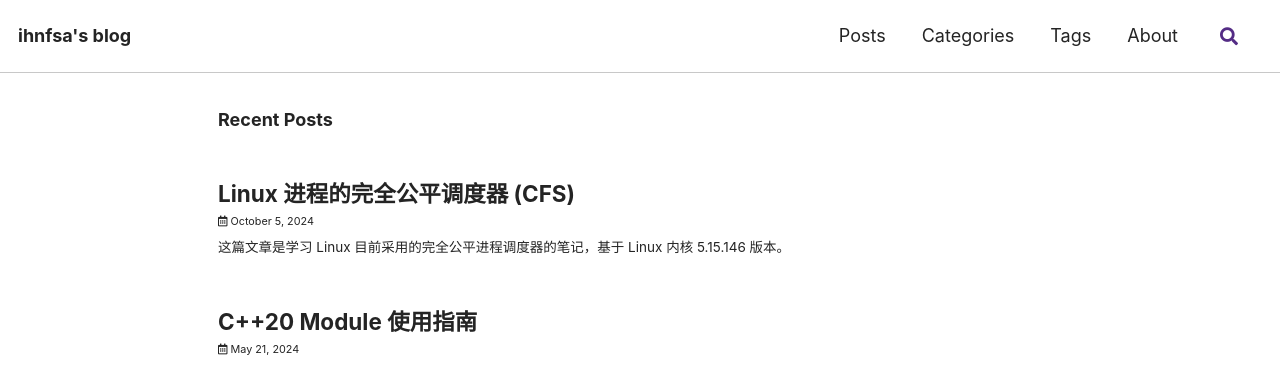
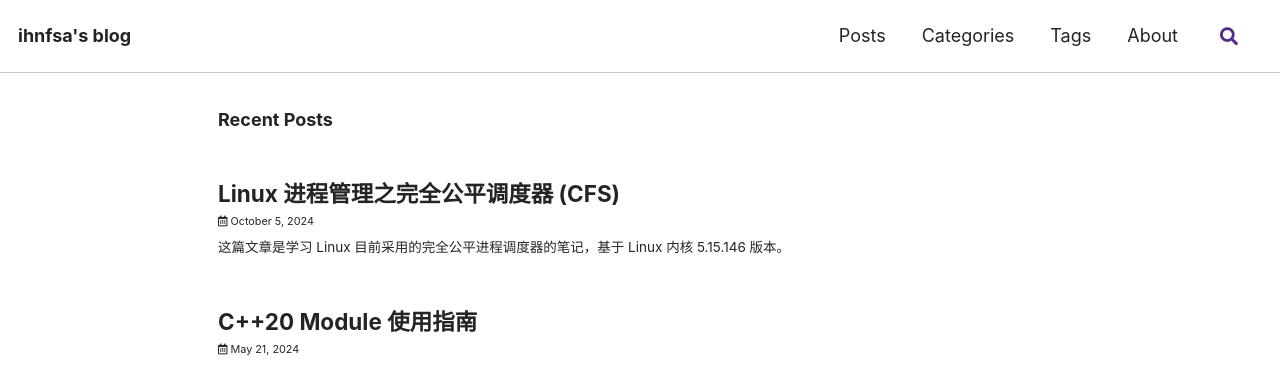
Before and after one commit to ihnfsax/ihnfsax.github.io, a Jekyll site: the page built from index.html, in a window 1280 px wide. Shown: the top 365 px of the page. Built offline with Jekyll 4.4.1, drawn with Linux system fonts in a browser that asks for light colours; cached includes are drawn as plain includes; some web fonts are replaced; the list of posts is cut into pages by our own code.

Commit message:
Change title of linux process scheduler

```diff
--- a/_posts/2024-10-05-process-schedule.md
+++ b/_posts/2024-10-05-process-schedule.md
@@ -1,5 +1,5 @@
 ---
-title: "Linux 进程的完全公平调度器 (CFS)"
+title: "Linux 进程管理之完全公平调度器 (CFS)"
 date: 2024-10-05
 categories:
   - Linux Kernel
```
